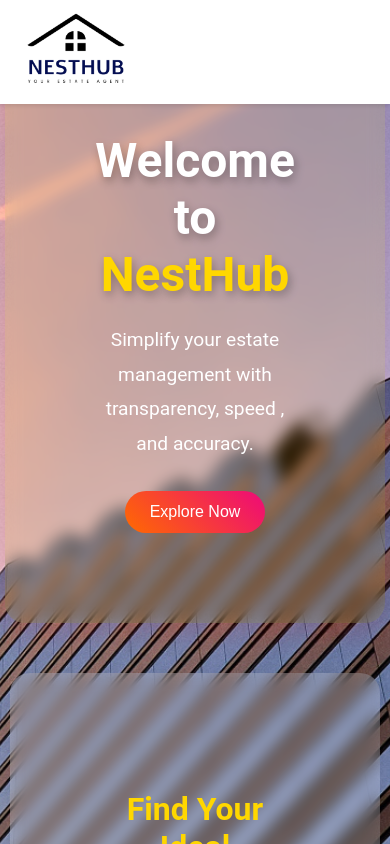
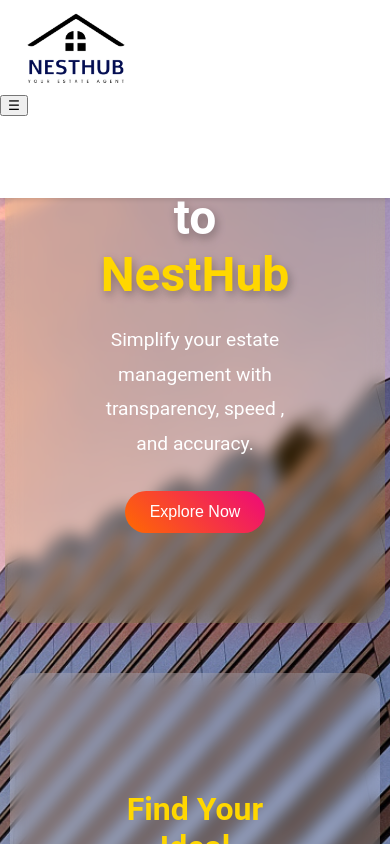
Before and after one commit to MisalSilva/Estate-Agent-Web-Application-ACS-CW11, a React (Create React App) app: page / in a window 390 px wide. Shown: the top 844 px of the page. Built offline with nearby package versions, Linux system fonts and the light colour scheme.

Commit message:
Refactor Navbar component: add mobile menu toggle functionality and update structure

```diff
--- a/src/components/Navbar.js
+++ b/src/components/Navbar.js
@@ -1,22 +1,32 @@
-import React from 'react';
+import React, { useState } from 'react';
 import NestHubLogo1 from './NestHubLogo1.png'; // Make sure to import the logo
 import '../styles/Navbar.css';
 import { useNavigate } from 'react-router-dom';
 
 function Navbar() {
     const navigate = useNavigate();
+    const [isMenuOpen, setIsMenuOpen] = useState(false);
+
+    const toggleMenu = () => {
+        setIsMenuOpen(!isMenuOpen);
+    };
 
     return (
         <nav className="navbar">
+            <div className="navbar-container">
                 <div className="navbar-logo">
                     <a href="Home.js">
                         <img src={NestHubLogo1} alt="NestHub Logo" />
                     </a>
                 </div>
-            <ul className="navbar-links">
+                <button className="navbar-toggle" onClick={toggleMenu}>
+                    <span className="navbar-toggle-icon">&#9776;</span>
+                </button>
+                <ul className={`navbar-links ${isMenuOpen ? 'navbar-links-active' : ''}`}>
                     <li><a href="/" onClick={() => navigate('/')}>Home</a></li>
                     <li><a href="/search" onClick={() => navigate('/search')}>Search Properties</a></li>
                 </ul>
+            </div>
         </nav>
     );
 };
```
Lines whose indentation alone changed are shown as unchanged.
